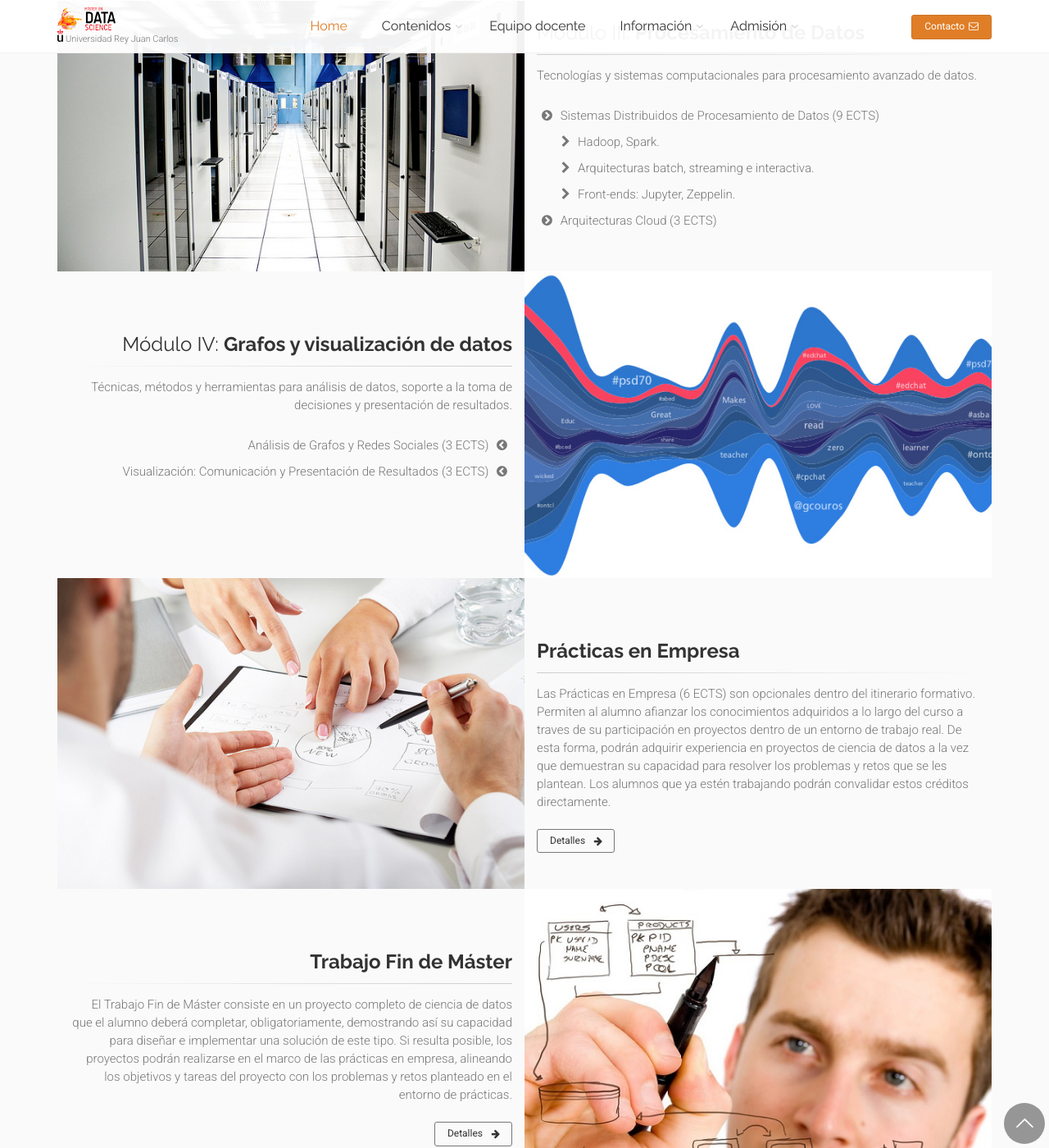
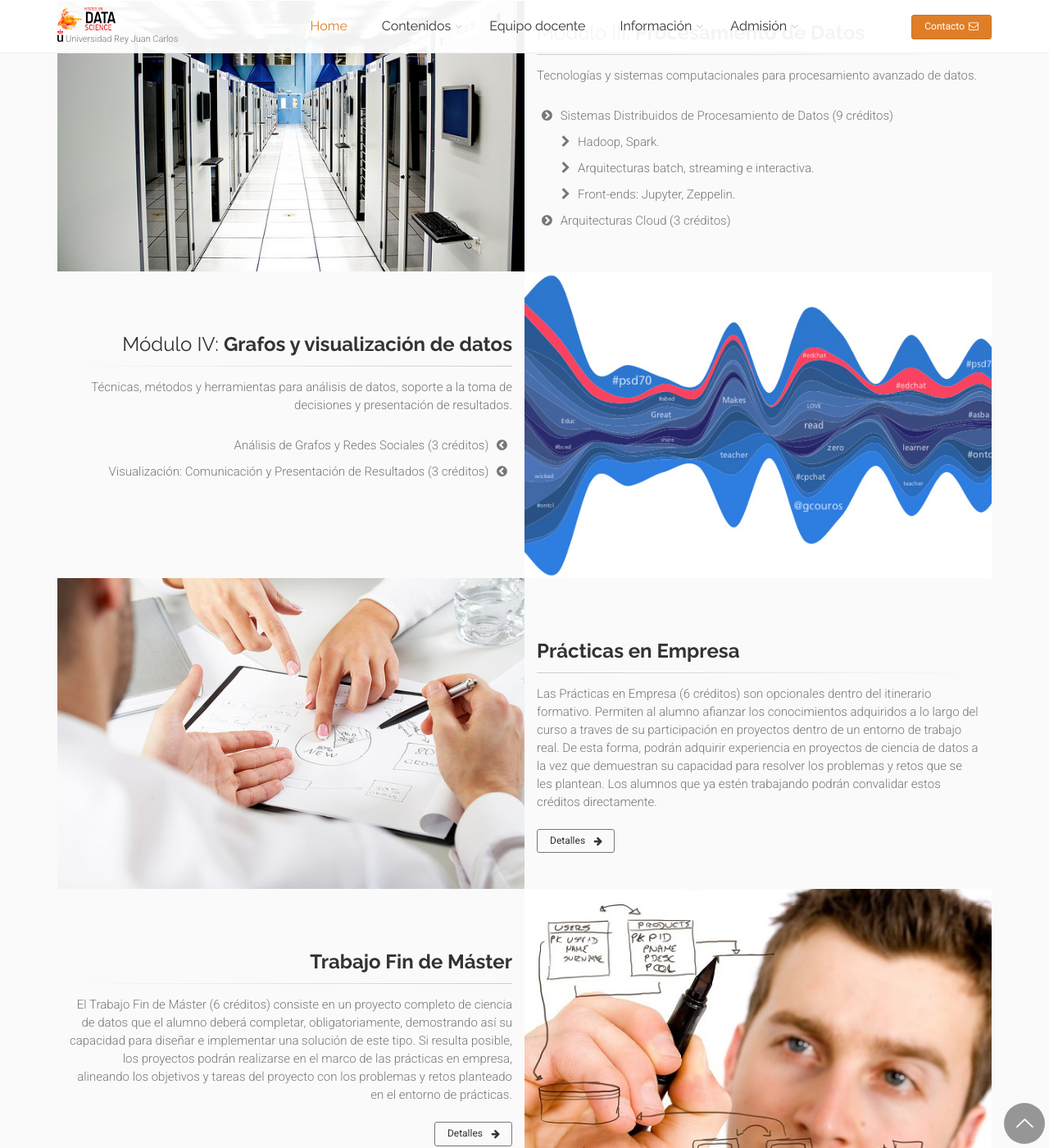
Before and after one commit to URJCDataScience/central, a Jekyll site: the page built from contenidos/index.html, in a window 1280 px wide and 1400 px high, scrolled down 1549 px. Shown: the whole window at 82% size. Built offline with Jekyll 4.4.1, drawn with Linux system fonts in a browser that asks for light colours; some of the changed text lies outside the part shown.

```diff
--- a/contenidos/index.html
+++ b/contenidos/index.html
@@ -67,7 +67,7 @@ author: URJCDataScience
 												<i class="fa fa-group pr-10"></i> Modalidad: Presencial (teórico-práctico).
 											</li>
 											<li class="text-left">
-												<i class="fa fa-calendar-o pr-10"></i> Duración: septiembre 2017 - septiembre 2018.
+												<i class="fa fa-calendar-o pr-10"></i> Duración: septiembre 2018 - septiembre 2019.
 											</li>
 											<li class="text-left">
 												<i class="fa fa-briefcase pr-10"></i> Prácticas en empresa: Sí (opcionales) (6 créditos).
@@ -86,7 +86,7 @@ author: URJCDataScience
 										<h5>Sede Madrid</h5>
 										<ul class="list-icons">
 											<li class="text-left">
-												<i class="fa fa-building pr-10"></i> <strong>Centro de posgrados URJC</strong>, Madrid.
+												<i class="fa fa-building pr-10"></i> <strong>Campus Madrid</strong>, sede Madrid-Argüelles.
 											</li>
 											<li class="text-left">
 												<i class="fa fa-map-marker pr-10"></i> C/Quintana esquina C/Ferraz. Madrid.
@@ -158,13 +158,13 @@ author: URJCDataScience
 								<br />
 								<ul class="list-icons">
 									<li>
-										<i class="fa fa-chevron-circle-right"></i> Técnicas y Métodos de Ciencia de Datos (6 ECTS)
+										<i class="fa fa-chevron-circle-right"></i> Técnicas y Métodos de Ciencia de Datos (6 créditos)
 									</li>
 									<li>
-										<i class="fa fa-chevron-circle-right"></i> Data Mining y <em>Machine Learning</em> (6 ECTS)
+										<i class="fa fa-chevron-circle-right"></i> Data Mining y <em>Machine Learning</em> (6 créditos)
 									</li>
 									<li>
-										<i class="fa fa-chevron-circle-right"></i> Modelado de Datos e Inteligencia de Negocio (6 ECTS)
+										<i class="fa fa-chevron-circle-right"></i> Modelado de Datos e Inteligencia de Negocio (6 créditos)
 									</li>
 								</ul>
 							</div>
@@ -202,16 +202,16 @@ author: URJCDataScience
 								<br />
 								<ul class="list-icons">
 									<li>
-										Obtención de Datos (3 ECTS) <i class="fa fa-chevron-circle-left"></i>
+										Obtención de Datos (3 créditos) <i class="fa fa-chevron-circle-left"></i>
 									</li>
 									<li>
-										Búsqueda y Recuperación de Información (3 ECTS) <i class="fa fa-chevron-circle-left"></i>
+										Búsqueda y Recuperación de Información (3 créditos) <i class="fa fa-chevron-circle-left"></i>
 									</li>
 									<li>
-										Bases de Datos no Convencionales (3 ECTS) <i class="fa fa-chevron-circle-left"></i>
+										Bases de Datos no Convencionales (3 créditos) <i class="fa fa-chevron-circle-left"></i>
 									</li>
 									<li>
-										Privacidad y Protección de Datos (3 ECTS) <i class="fa fa-chevron-circle-left"></i>
+										Privacidad y Protección de Datos (3 créditos) <i class="fa fa-chevron-circle-left"></i>
 									</li>
 								</ul>
 							</div>
@@ -248,7 +248,7 @@ author: URJCDataScience
 								<br />
 								<ul class="list-icons">
 									<li>
-										<i class="fa fa-chevron-circle-right"></i> Sistemas Distribuidos de Procesamiento de Datos (9 ECTS)
+										<i class="fa fa-chevron-circle-right"></i> Sistemas Distribuidos de Procesamiento de Datos (9 créditos)
 									</li>
 									<ul class="list-icon-ind pl-50 mark-left-30">
 										<li>
@@ -262,7 +262,7 @@ author: URJCDataScience
 										</li>
 									</ul>
 									<li>
-										<i class="fa fa-chevron-circle-right"></i> Arquitecturas Cloud (3 ECTS)
+										<i class="fa fa-chevron-circle-right"></i> Arquitecturas Cloud (3 créditos)
 									</li>
 								</ul>
 							</div>
@@ -298,10 +298,10 @@ author: URJCDataScience
 								<br />
 								<ul class="list-icons">
 									<li>
-										Análisis de Grafos y Redes Sociales (3 ECTS) <i class="fa fa-chevron-circle-left"></i>
+										Análisis de Grafos y Redes Sociales (3 créditos) <i class="fa fa-chevron-circle-left"></i>
 									</li>
 									<li>
-										Visualización: Comunicación y Presentación de Resultados (3 ECTS) <i class="fa fa-chevron-circle-left"></i>
+										Visualización: Comunicación y Presentación de Resultados (3 créditos) <i class="fa fa-chevron-circle-left"></i>
 									</li>
 								</ul>
 							</div>
@@ -331,7 +331,7 @@ author: URJCDataScience
 								<h3><strong>Prácticas en Empresa</strong></h3>
 								<div class="separator-2"></div>
 								<p class="margin-clear">
-									Las Prácticas en Empresa (6 ECTS) son opcionales dentro del itinerario formativo.
+									Las Prácticas en Empresa (6 créditos) son opcionales dentro del itinerario formativo.
 									Permiten al alumno afianzar los conocimientos adquiridos a lo largo del curso a traves de su
 									participación en proyectos dentro de un entorno de trabajo real. De esta forma, podrán adquirir
 									experiencia en proyectos de ciencia de datos a la vez que demuestran su capacidad para resolver
@@ -365,7 +365,7 @@ author: URJCDataScience
 								<h3><strong>Trabajo Fin de Máster</strong></h3>
 								<div class="separator-3"></div>
 								<p class="margin-clear">
-									El Trabajo Fin de Máster consiste en un proyecto completo de ciencia de datos
+									El Trabajo Fin de Máster (6 créditos) consiste en un proyecto completo de ciencia de datos
 									que el alumno deberá completar, obligatoriamente, demostrando así su capacidad
 									para diseñar e implementar
 									una solución de este tipo. Si resulta posible, los proyectos podrán realizarse en
--- a/empresas/index.html
+++ b/empresas/index.html
@@ -74,9 +74,6 @@ author: URJCDataScience
 							<div class="client-image-wide object-non-visible" data-animation-effect="fadeIn" data-effect-delay="500">
 								<a href="#"><img src="{{ site.url }}/images/SYNERGIC PARTNERS.png" alt="Synergic Partners"></a>
 							</div>
-							<div class="client-image-wide object-non-visible" data-animation-effect="fadeIn" data-effect-delay="500">
-								<a href="#"><img src="{{ site.url }}/images/logo-tc.png" alt="Territorio Creativo"></a>
-							</div>
 						</div>
 					</div>
 				</div>
```
Also changed, not shown: equipo/index.html (+2 -60 lines).
